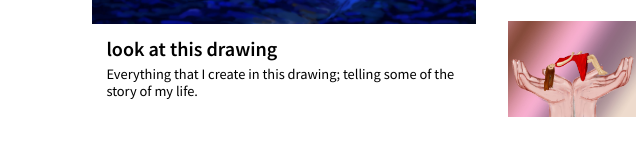
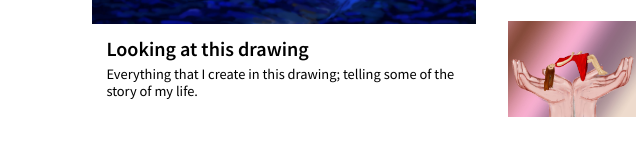
Before and after one commit to hanifa73/hanifa, a plain HTML site: page index.html in a window 1280 px wide. Shown: the part 386-552 px from the top of the page, 36-676 px from the left. Drawn offline with Linux system fonts and the light colour scheme.

Commit message:
modifying

```diff
--- a/index.html
+++ b/index.html
@@ -41,7 +41,7 @@
                     <figure class="card">
                         <img src="images/lines.jpg" alt="Lines on MY city.">
                         <figcaption class="caption">
-                            <h3 class="caption-title">look at this drawing </h3>
+                            <h3 class="caption-title">Looking at this drawing </h3>
 							<p>Everything that I create in this drawing; telling some of the story of my life.</p>
                         </figcaption>
                     </figure>
```
